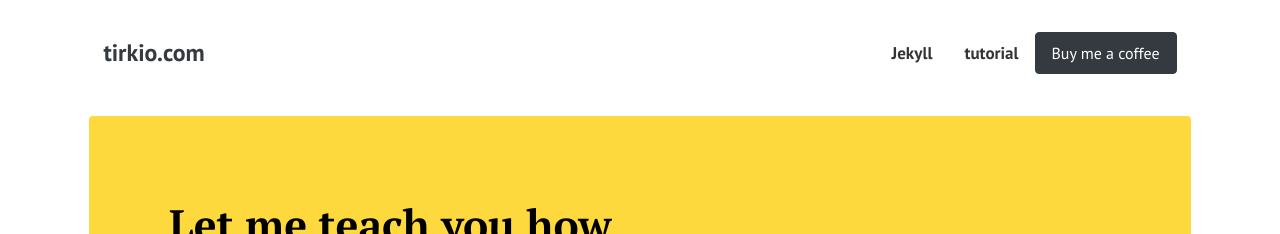
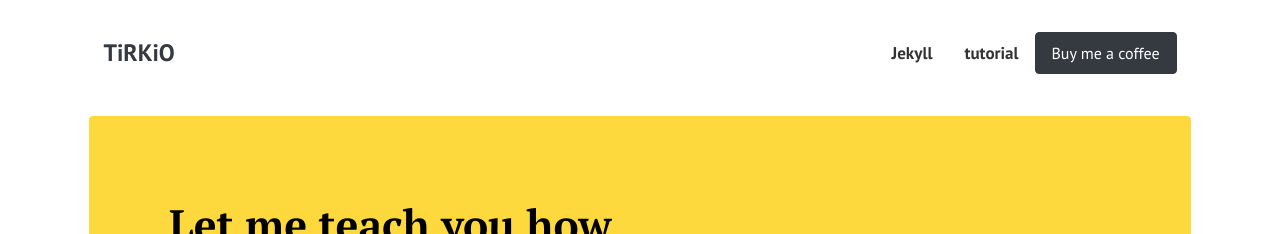
Before and after one commit to tirkio/www.tirkio.com, a Jekyll site: the page built from index.html, in a window 1280 px wide. Shown: the top 234 px of the page. Built offline with Jekyll 4.4.1, drawn with Linux system fonts in a browser that asks for light colours; the list of posts is cut into pages by our own code; comment, search, counter and statistics services are not loaded.

Commit message:
Update _config.yml

```diff
--- a/_config.yml
+++ b/_config.yml
@@ -1,4 +1,4 @@
-title: "tirkio.com"
+title: "TiRKiO"
 email: tirkio@proton.me
 timezone: UTC
 baseurl: ""
```
